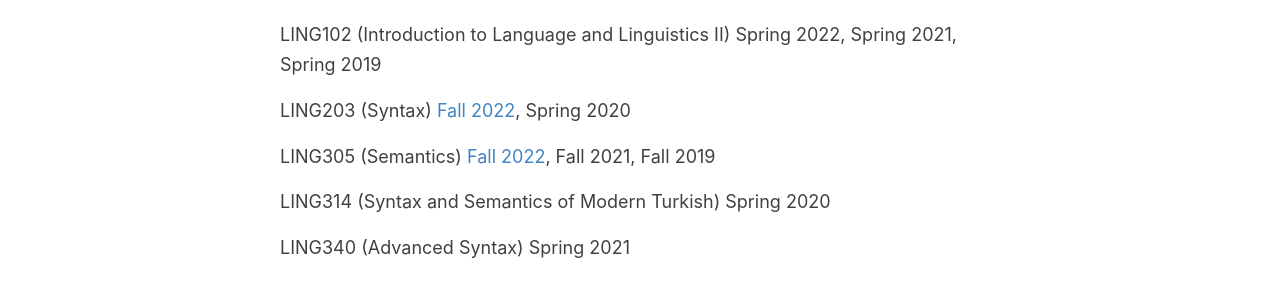
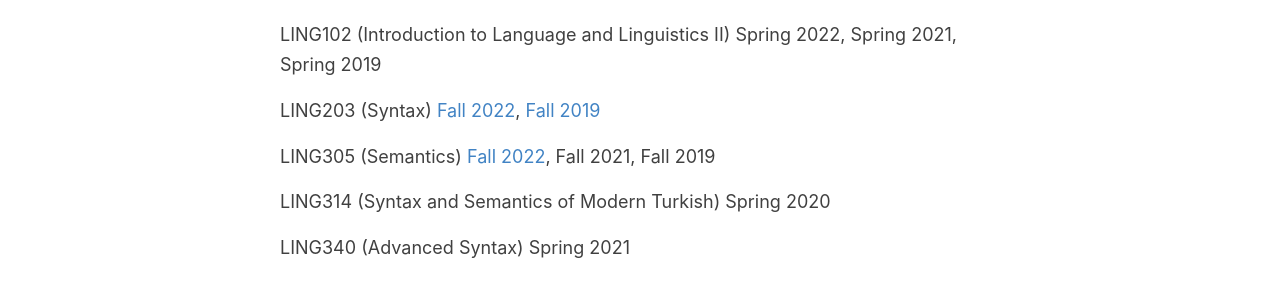
Before and after one commit to furkandikmen/furkandikmen.github.io, a Jekyll site: the page built from _pages/teaching.md, in a window 1280 px wide. Shown: the part 477-770 px from the top of the page. Built offline with Jekyll 4.4.1, drawn with Linux system fonts in a browser that asks for light colours.

Commit message:
Update teaching.md

```diff
--- a/_pages/teaching.md
+++ b/_pages/teaching.md
@@ -14,7 +14,7 @@ LING101 (Introduction to Language and Linguistics I) [Spring 2022](https://furka
 
 LING102 (Introduction to Language and Linguistics II) Spring 2022, Spring 2021, Spring 2019
 
-LING203 (Syntax) [Fall 2022](https://furkandikmen.com/assets/syllabus/LING203_FALL2022.pdf), Spring 2020
+LING203 (Syntax) [Fall 2022](https://furkandikmen.com/assets/syllabus/LING203_FALL2022.pdf), [Fall 2019](https://furkandikmen.com//assets/syllabus/LING203_FALL2019.pdf)
 
 LING305 (Semantics) [Fall 2022](https://furkandikmen.com/assets/syllabus/Ling305_Fall2022.pdf), Fall 2021, Fall 2019
 
```
